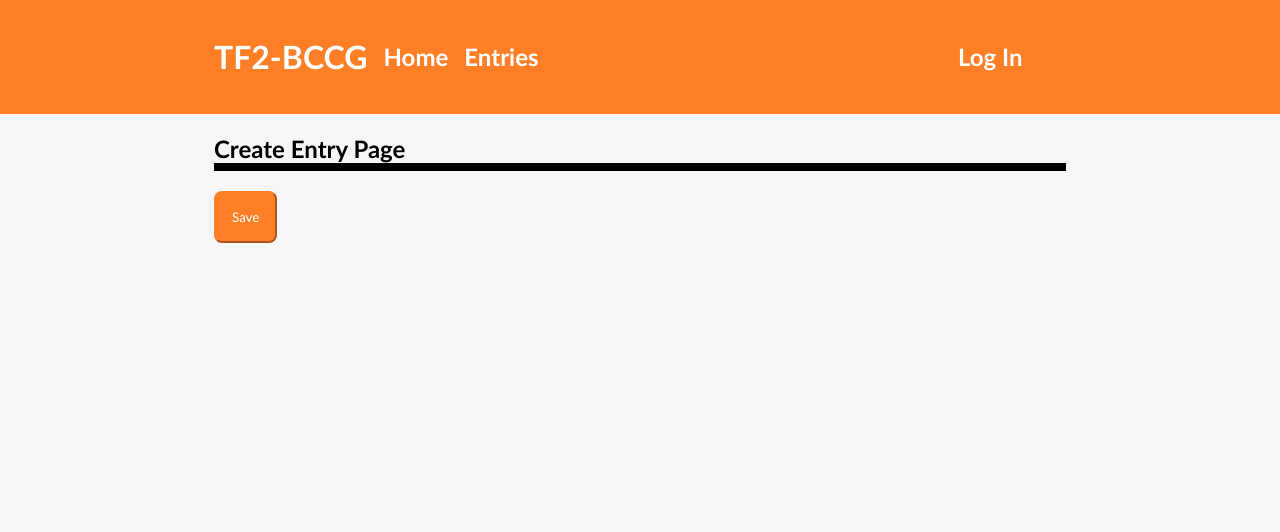
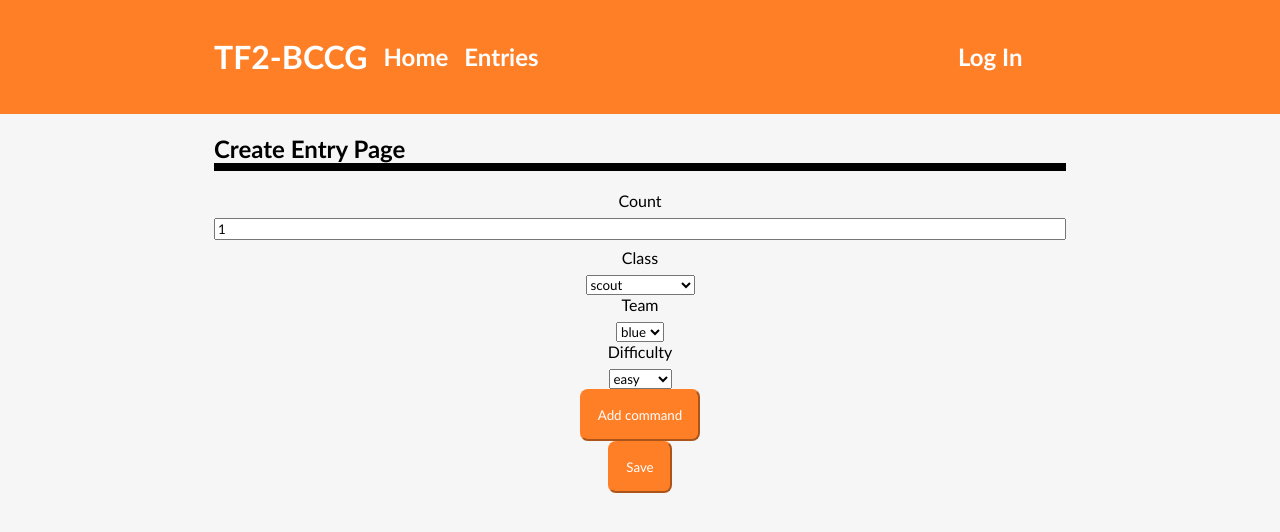
Before and after one commit to MitchellMaliglig/TF2-BCCG, a React (Vite) app in the folder client/: page /create-entry in a window 1280 px wide. Shown: the top 532 px of the page. Built offline with nearby package versions, Linux system fonts and the light colour scheme.

Commit message:
create the form to generate console commands #5

```diff
--- a/client/src/pages/EntriesPage.tsx
+++ b/client/src/pages/EntriesPage.tsx
@@ -30,7 +30,11 @@ export function EntriesPage() {
         navigate to "/create-entry" instead of
         "/entries/create-entry"
       */}
-      <button id="entry-button" onClick={() => navigate('/create-entry')}>
+      <button
+        id="entry-button"
+        onClick={() => {
+          if (user) navigate('/create-entry');
+        }}>
         New
       </button>
       {isLoading && <p>Loading...</p>}
--- a/client/src/pages/EntryPage.tsx
+++ b/client/src/pages/EntryPage.tsx
@@ -1,4 +1,5 @@
-import { saveEntry } from '../lib/data';
+import React, { FormEvent } from 'react';
+//import { saveEntry } from '../lib/data';
 import { useNavigate } from 'react-router-dom';
 
 /*
@@ -10,18 +11,29 @@ type entryPageProps = {
 
 export function EntryPage({ pageType }: entryPageProps) {
   const navigate = useNavigate();
+  const classes = [
+    'scout',
+    'soldier',
+    'pyro',
+    'demoman',
+    'heavyweapons',
+    'engineer',
+    'medic',
+    'sniper',
+    'spy',
+  ];
+  const teams = ['blue', 'red'];
+  const difficulties = ['easy', 'normal', 'hard', 'expert'];
 
-  async function handleSave() {
-    const newEntry = {
-      title: 'Pizza Time Five',
-      description:
-        'Pizza pizza pizza pizza pizza' +
-        ' pizza pizza pizza pizza pizza pizza pizza' +
-        ' pizza pizza pizza pizza pizza pizza pizza',
-      commands: 'tf_bot_add 1 medic red expert;',
-    };
+  async function handleSave(event: FormEvent<HTMLFormElement>) {
+    event.preventDefault();
+    // const newEntry = {
+    //   title: 'title',
+    //   description: 'description',
+    //   commands: 'tf_bot_add 1 medic red expert;',
+    // };
     try {
-      await saveEntry(newEntry);
+      //await saveEntry(newEntry);
     } catch (err) {
       console.error(err);
     } finally {
@@ -36,10 +48,48 @@ export function EntryPage({ pageType }: entryPageProps) {
     }
   }
 
+  function handleAddCommand(event: React.MouseEvent<HTMLButtonElement>) {
+    const formData = new FormData(event.currentTarget.form!);
+    const commandData = Object.fromEntries(formData);
+    const command = `tf_bot_add ${commandData.count} ${commandData.class} ${commandData.team} ${commandData.difficulty};`;
+    console.log(command);
+  }
+
   return (
     <>
       <h2 className="page-heading">{pageType} Page</h2>
-      <button onClick={handleSave}>Save</button>
+      <form onSubmit={handleSave}>
+        <label htmlFor="count">Count</label>
+        <input type="number" id="count" name="count" defaultValue={1} min={1} />
+        <label htmlFor="class">Class</label>
+        <select id="class" name="class">
+          {classes.map((c, i) => (
+            <option value={c} key={i}>
+              {c}
+            </option>
+          ))}
+        </select>
+        <label htmlFor="team">Team</label>
+        <select id="team" name="team">
+          {teams.map((t, i) => (
+            <option value={t} key={i}>
+              {t}
+            </option>
+          ))}
+        </select>
+        <label htmlFor="difficulty">Difficulty</label>
+        <select id="difficulty" name="difficulty">
+          {difficulties.map((d, i) => (
+            <option value={d} key={i}>
+              {d}
+            </option>
+          ))}
+        </select>
+        <button type="button" onClick={handleAddCommand}>
+          Add command
+        </button>
+        <button type="submit">Save</button>
+      </form>
     </>
   );
 }
```
